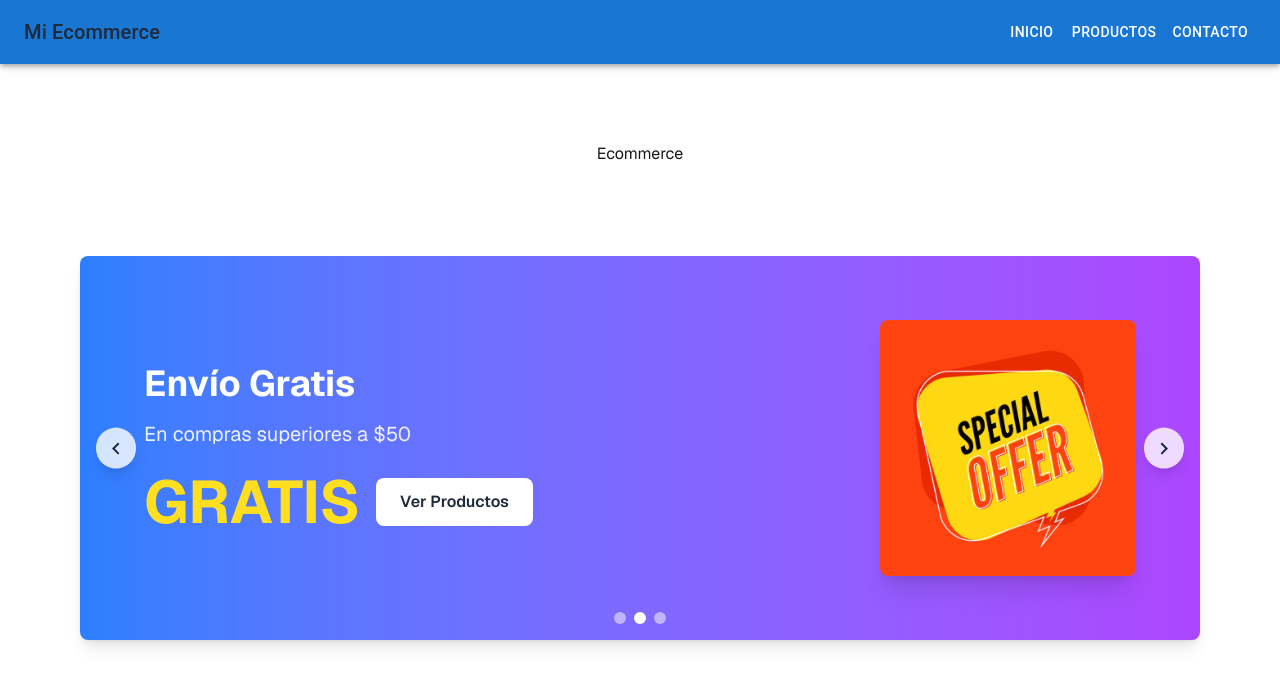
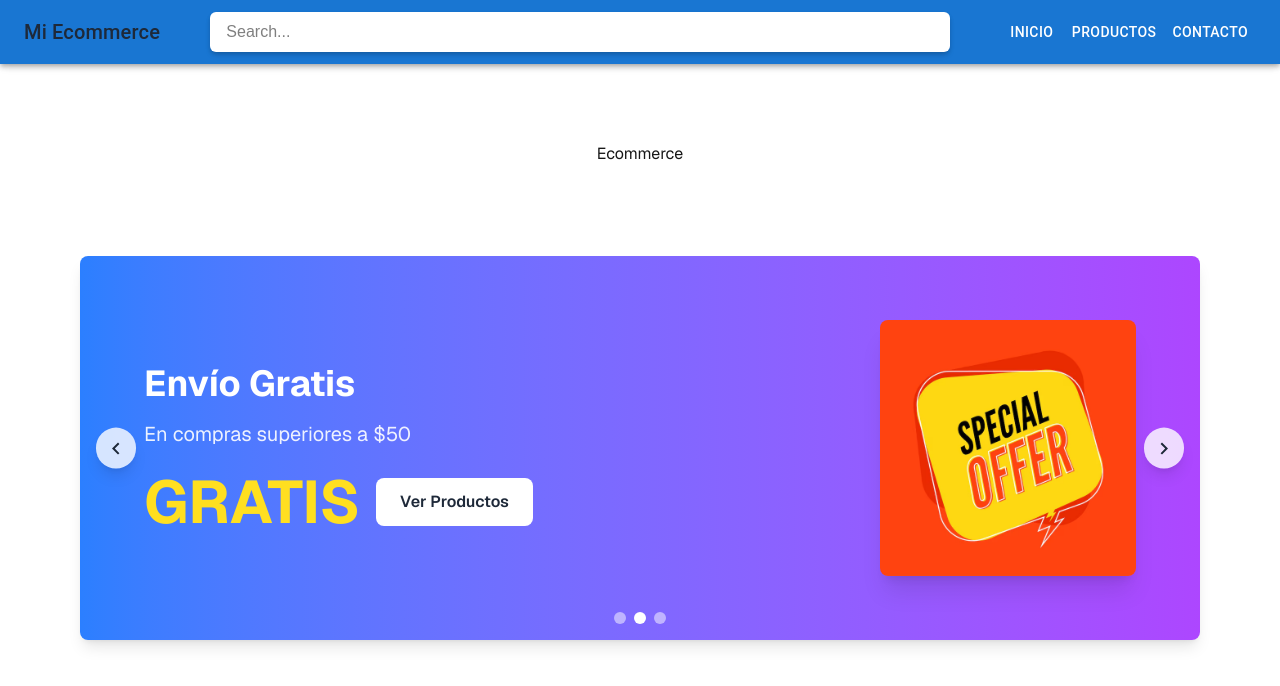
Before and after one commit to juanroyofullstack/ecommerce, a Next.js app: page / in a window 1280 px wide. Shown: the top 686 px of the page. Built offline with nearby package versions, Linux system fonts and the light colour scheme; no server answers; what @mui/material-nextjs would draw is missing.

Commit message:
add: searchbar component and add sass package to project

```diff
--- a/package.json
+++ b/package.json
@@ -31,6 +31,7 @@
     "eslint-config-next": "15.4.6",
     "eslint-config-prettier": "^10.1.8",
     "prettier": "^3.6.2",
+    "sass": "^1.90.0",
     "tailwindcss": "^4",
     "typescript": "^5"
   }
--- /dev/null
+++ b/src/app/components/SearchBar.scss
@@ -0,0 +1,17 @@
+.SearchBar {
+    width: 60%;
+
+    &__input {
+        width: 100%;
+        padding: 0.5rem 1rem;
+        border: none;
+        border-radius: 0.375rem;
+        box-shadow: 0 2px 4px rgba(0, 0, 0, 0.1);
+        transition: box-shadow 0.2s ease;
+
+        &:focus {
+            outline: none;
+            box-shadow: 0 0 0 2px rgba(66, 153, 225, 0.6);
+        }
+    }
+}
--- /dev/null
+++ b/src/app/components/SearchBar.tsx
@@ -0,0 +1,11 @@
+import "./SearchBar.scss";
+
+const SearchBar = () => {
+  return (
+    <div className="SearchBar flex items-center bg-white shadow-md rounded-md">
+      <input type="text" placeholder="Search..." className="SearchBar__input text-black"/>
+    </div>
+  );
+};
+
+export default SearchBar;
--- a/src/app/ui/Header.tsx
+++ b/src/app/ui/Header.tsx
@@ -1,8 +1,7 @@
 import React from "react";
-import { AppBar } from "@mui/material";
-import Toolbar from "@mui/material/Toolbar";
-import Typography from "@mui/material/Typography";
-import Button from "@mui/material/Button";
+import { AppBar, Toolbar, Typography, Button } from "@mui/material";
+
+import SearchBar from "../components/SearchBar";
 
 const Header: React.FC = () => {
   return (
@@ -11,6 +10,7 @@ const Header: React.FC = () => {
         <Typography variant="h6" className="text-gray-800 font-bold">
         Mi Ecommerce
         </Typography>
+        <SearchBar />
         <div>
           <Button color="inherit" className="text-gray-800 hover:text-blue-600">
         Inicio
```
Also changed, not shown: 1 other file (tests, documents, lock files or other folders).
